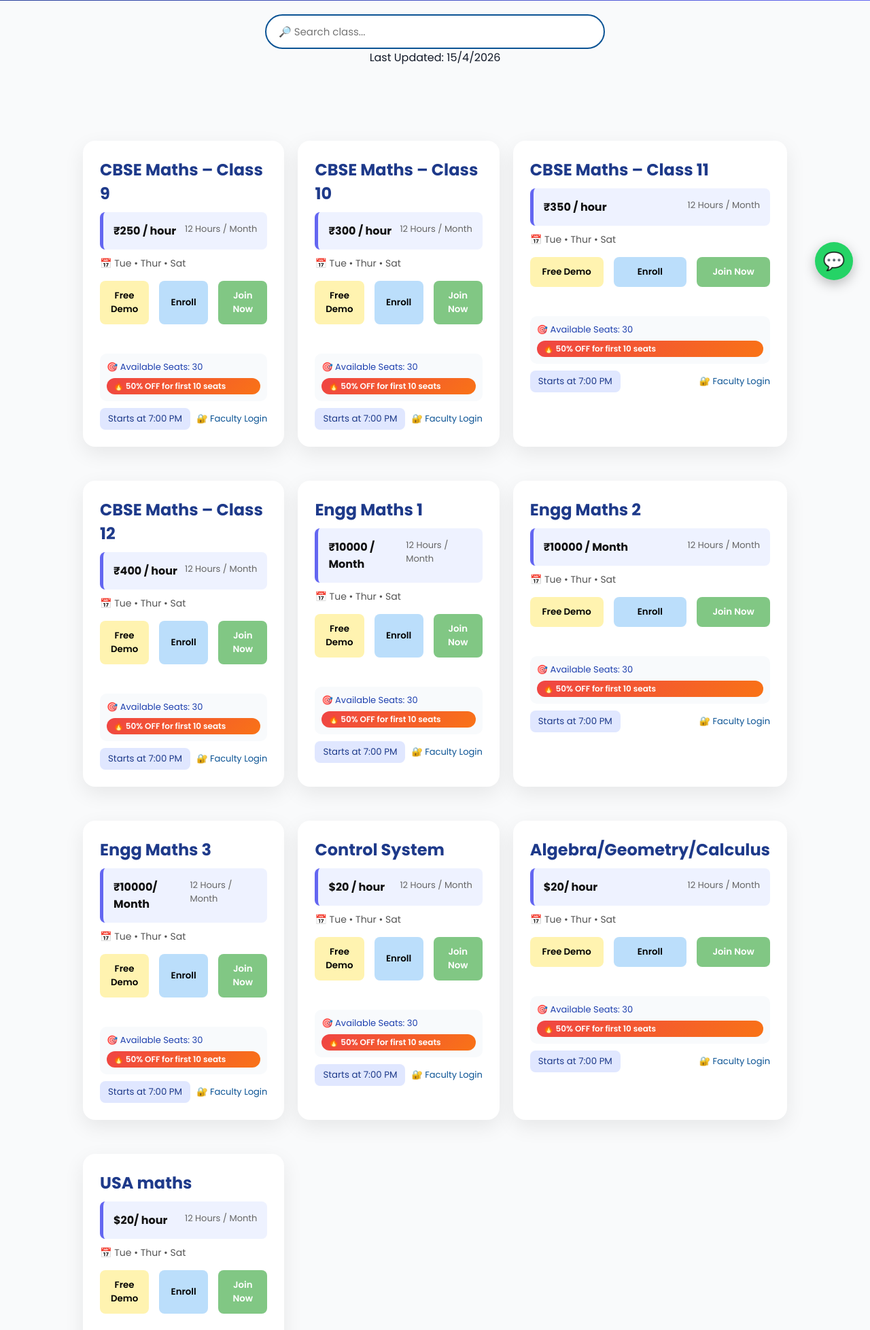
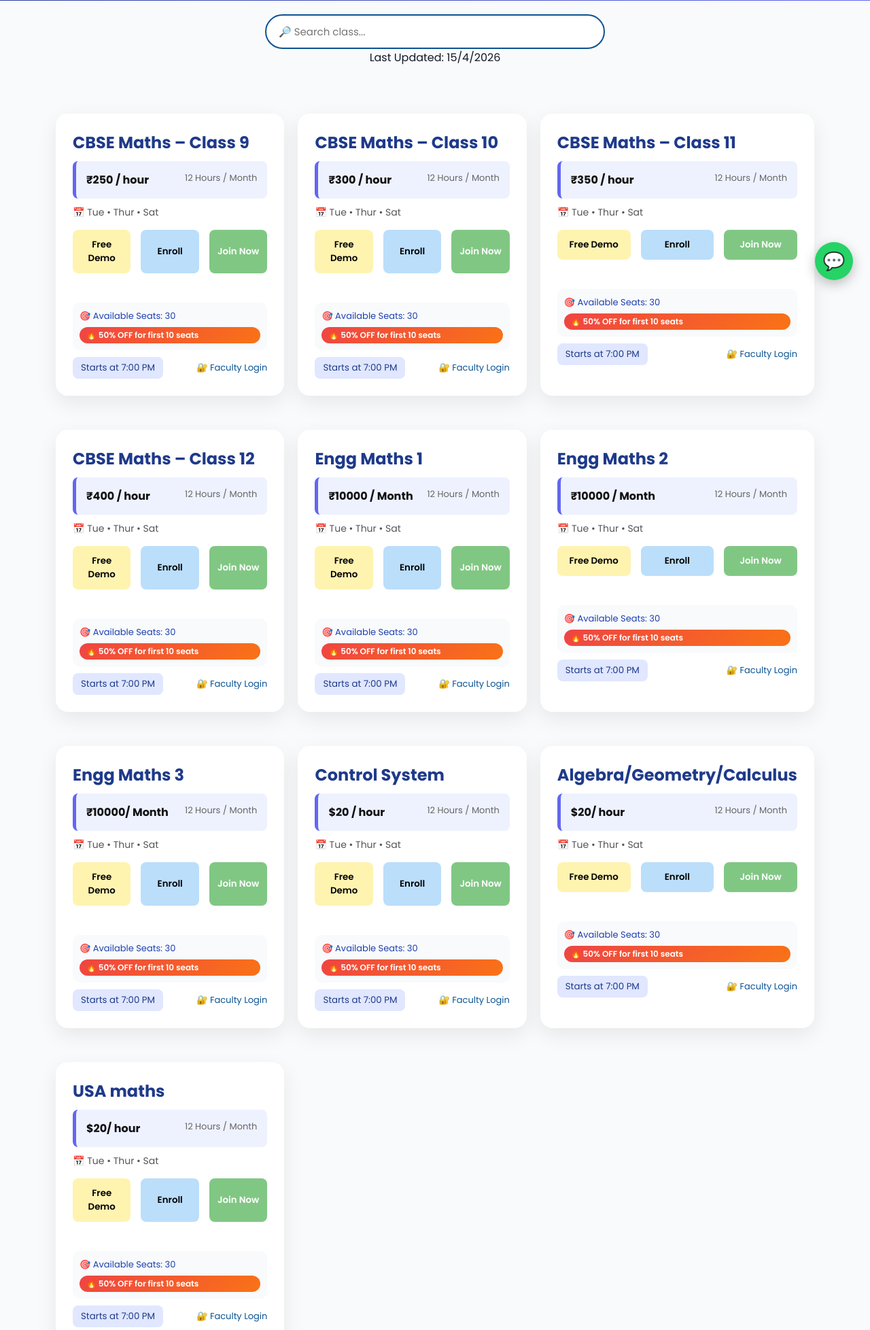
Before and after one commit to ranjithamstudycenter-maker/rscedu, a Flask app: page /class in a window 1280 px wide. Shown: the part 363-2319 px from the top of the page at 68% size. Run offline with Flask 3, Linux system fonts and the light colour scheme; some libraries are stand-ins or nearby versions.

Commit message:
Update class.html

```diff
--- a/templates/class.html
+++ b/templates/class.html
@@ -191,14 +191,12 @@ body{
 /* SECTION */
 .section{padding:50px 20px;}
 
-/* CONTAINER */
 .container{
-  display:flex;
-  gap:30px;
-  justify-content:center;
-  padding:40px;
-  align-items:stretch;
-  flex-wrap:nowrap;   /* 🔥 IMPORTANT */
+  width: 90%;
+  margin: auto;
+  display: grid;
+  gap: 25px;
+  grid-template-columns: repeat(auto-fit, minmax(280px, 1fr));
 }
 
 /* CARD */
```
